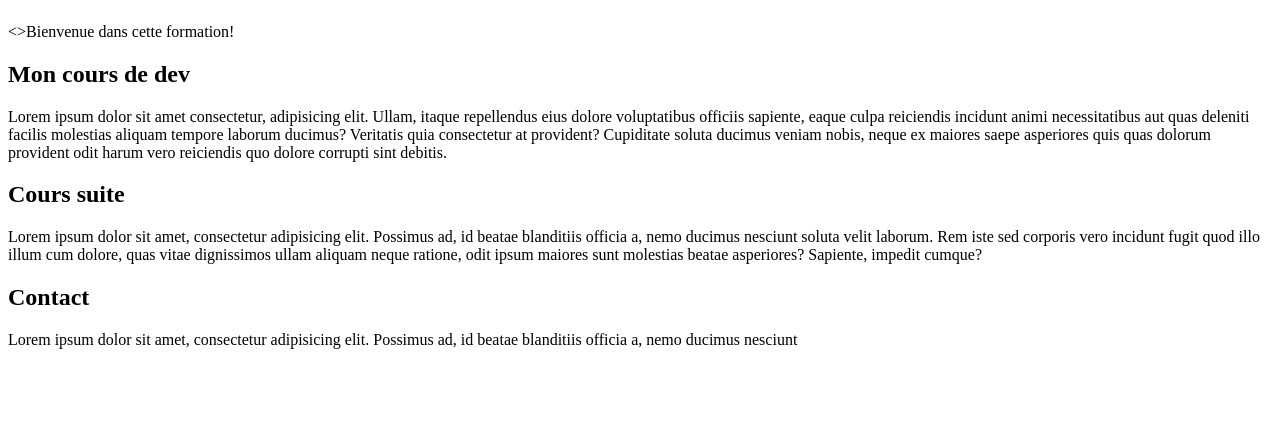
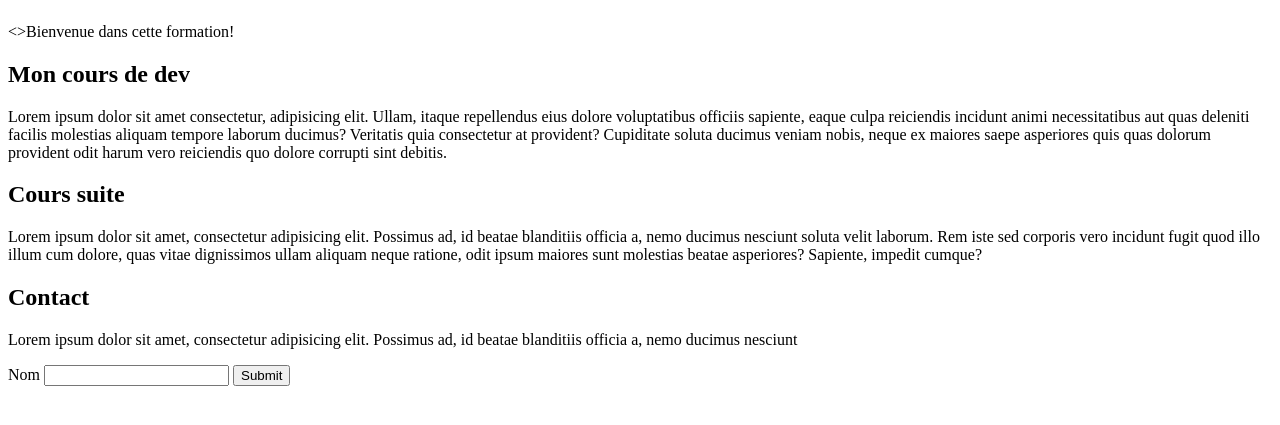
Before and after one commit to J0J0STAR/cours_git_cdui, a plain HTML site: page index.html in a window 1280 px wide. Shown: the part 137-562 px from the top of the page. Drawn offline with Linux system fonts and the light colour scheme.

Commit message:
Ajout Formulaire

```diff
--- a/index.html
+++ b/index.html
@@ -25,6 +25,12 @@
         <section>
             <h2>Contact</h2>
             <p>Lorem ipsum dolor sit amet, consectetur adipisicing elit. Possimus ad, id beatae blanditiis officia a, nemo ducimus nesciunt </p>
+            <form action="">
+                <label for="">Nom</label>
+                <input id="name" type="text">
+
+                <input type="submit">
+            </form>
         </section>
 
 </body>
```
